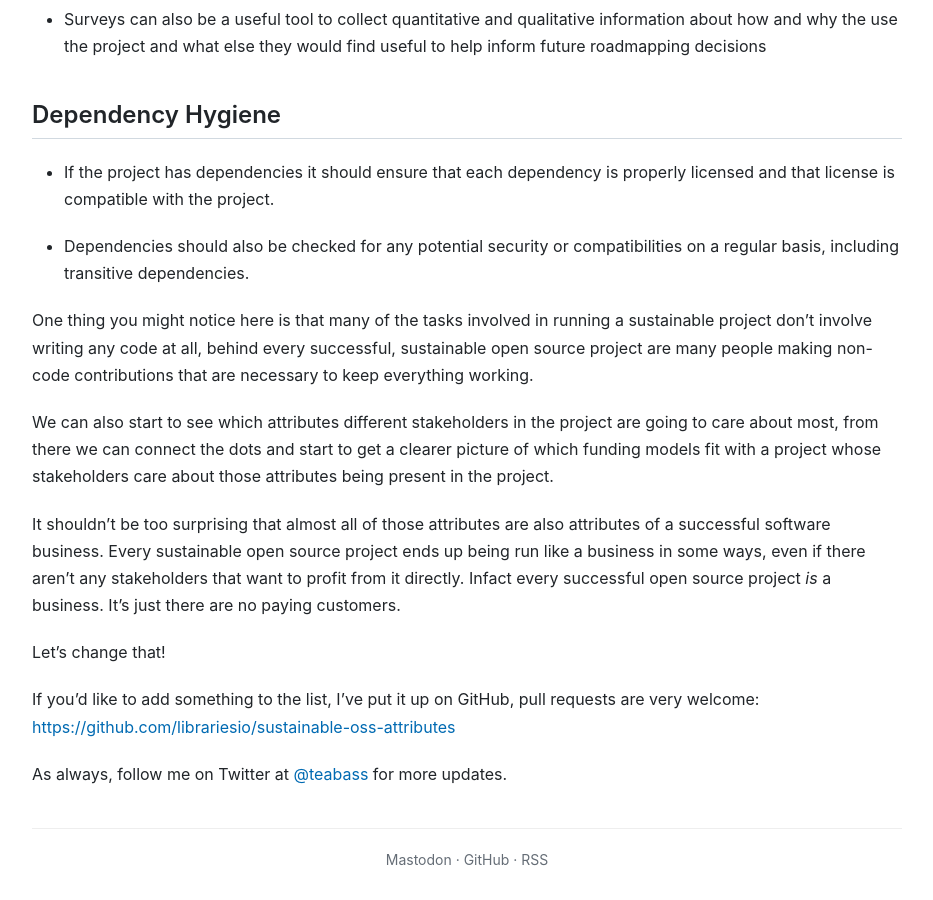
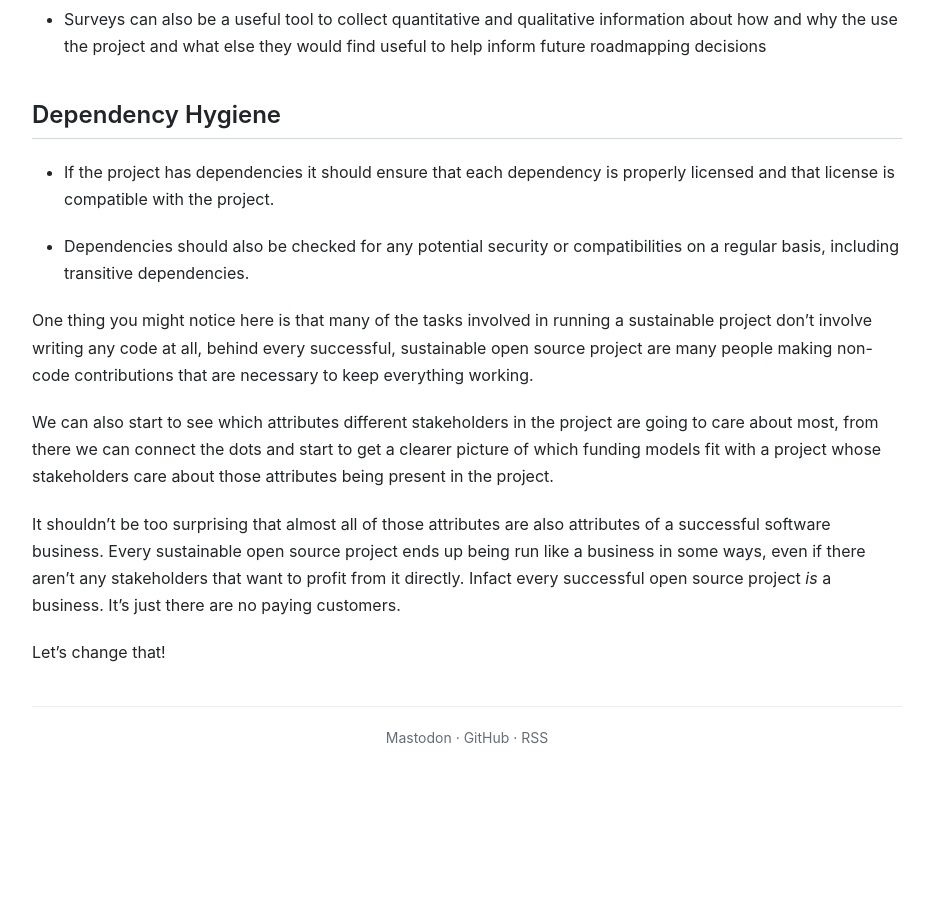
Before and after one commit to andrew/nesbitt.io, a Jekyll site: the page built from _posts/2017-11-10-what-does-a-sustainable-open-source-project-look-like.md, in a window 1280 px wide and 900 px high, scrolled down 4363 px. Shown: the whole window, without its empty margins (173-1106 px from the left). Built offline with Jekyll 4.4.1, drawn with Linux system fonts in a browser that asks for light colours; after the commit the page ends 5141 px from its top, so only the background shows below that.

Commit message:
Remove some old links

```diff
--- a/_posts/2017-11-10-what-does-a-sustainable-open-source-project-look-like.md
+++ b/_posts/2017-11-10-what-does-a-sustainable-open-source-project-look-like.md
@@ -130,7 +130,3 @@ We can also start to see which attributes different stakeholders in the project
 It shouldn’t be too surprising that almost all of those attributes are also attributes of a successful software business. Every sustainable open source project ends up being run like a business in some ways, even if there aren’t any stakeholders that want to profit from it directly. Infact every successful open source project *is* a business. It’s just there are no paying customers.
 
 Let’s change that!
-
-If you’d like to add something to the list, I’ve put it up on GitHub, pull requests are very welcome: [https://github.com/librariesio/sustainable-oss-attributes](https://github.com/librariesio/sustainable-oss-attributes)
-
-As always, follow me on Twitter at [@teabass](https://twitter.com/teabass) for more updates.
```
Also changed, not shown: _posts/2017-02-24-exploring-unseen-open-source-infrastructure.md (+0 -2 lines).
